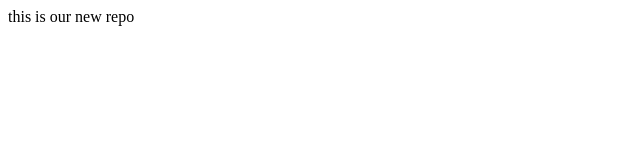
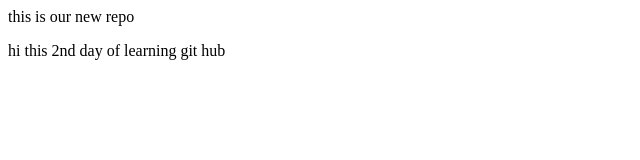
Before and after one commit to saipavanjod/local_repo, a plain HTML site: page index.html in a window 1280 px wide. Shown: the whole page, without its empty margins (0-640 px from the left). Drawn offline with Linux system fonts and the light colour scheme.

Commit message:
no ya no comments

```diff
--- a/index.html
+++ b/index.html
@@ -1 +1,2 @@
 <p>this is our new repo</p>
+<p> hi this 2nd day of learning git hub</p>
```
